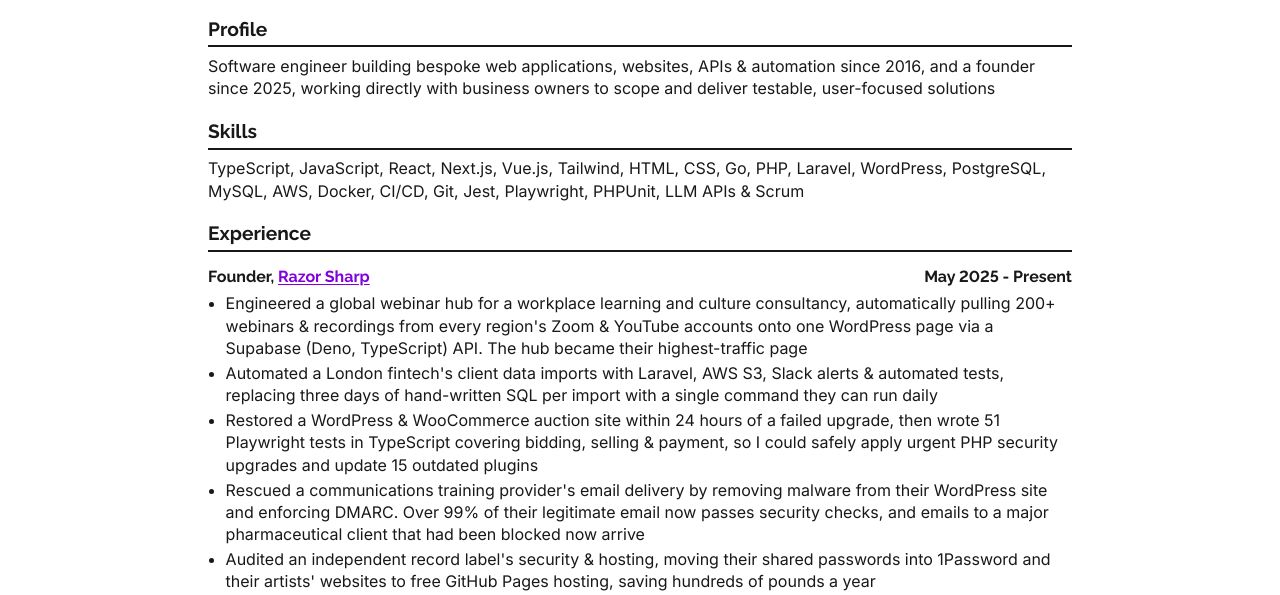
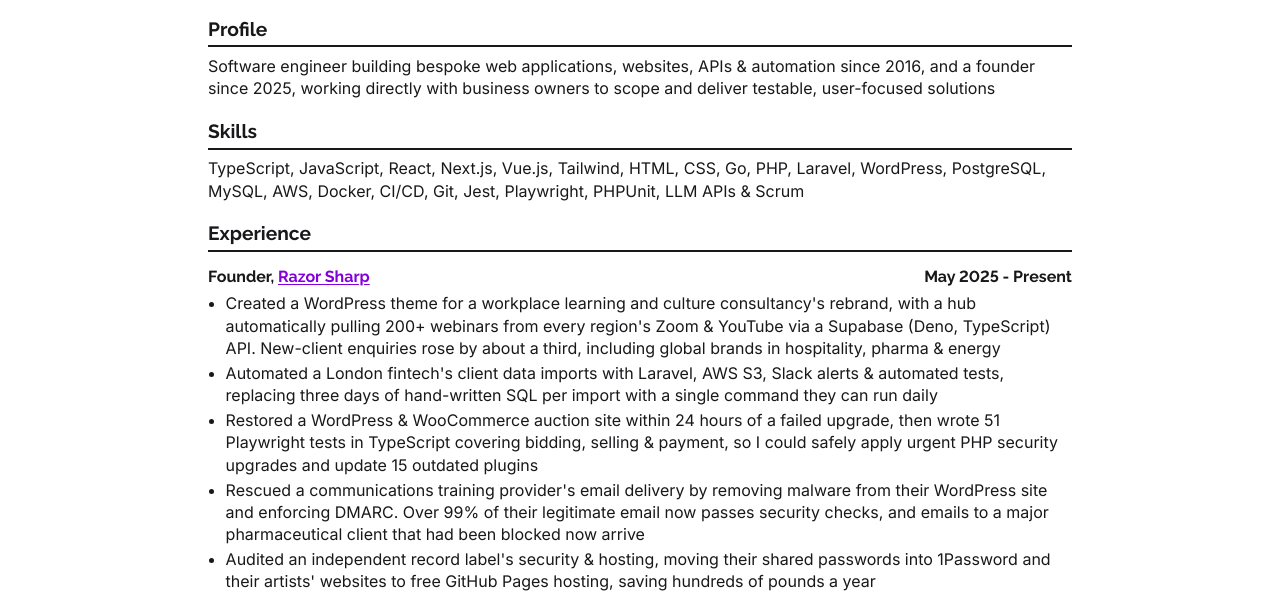
Before and after one commit to razor-sharp2814/kerri-sharp, a plain HTML site: page index.html in a window 1280 px wide. Shown: the part 205-800 px from the top of the page. Drawn offline with Linux system fonts and the light colour scheme.

Commit message:
Update CV bullet point with additional clarification

```diff
--- a/index.html
+++ b/index.html
@@ -242,7 +242,7 @@
     <section>
       <h3><span>Founder, <a href="https://www.razorsharp.digital/" target="_blank">Razor Sharp</a></span> <span class="dates">May 2025 - Present</span></h3>
       <ul>
-        <li>Engineered a global webinar hub for a workplace learning and culture consultancy, automatically pulling 200+ webinars &amp; recordings from every region's Zoom &amp; YouTube accounts onto one WordPress page via a Supabase (Deno, TypeScript) API. The hub became their highest-traffic page</li>
+        <li>Created a WordPress theme for a workplace learning and culture consultancy's rebrand, with a hub automatically pulling 200+ webinars from every region's Zoom &amp; YouTube via a Supabase (Deno, TypeScript) API. New-client enquiries rose by about a third, including global brands in hospitality, pharma &amp; energy</li>
         <li>Automated a London fintech's client data imports with Laravel, AWS S3, Slack alerts &amp; automated tests, replacing three days of hand-written SQL per import with a single command they can run daily</li>
         <li>Restored a WordPress &amp; WooCommerce auction site within 24 hours of a failed upgrade, then wrote 51 Playwright tests in TypeScript covering bidding, selling &amp; payment, so I could safely apply urgent PHP security upgrades and update 15 outdated plugins</li>
         <li>Rescued a communications training provider's email delivery by removing malware from their WordPress site and enforcing DMARC. Over 99% of their legitimate email now passes security checks, and emails to a major pharmaceutical client that had been blocked now arrive</li>
```
